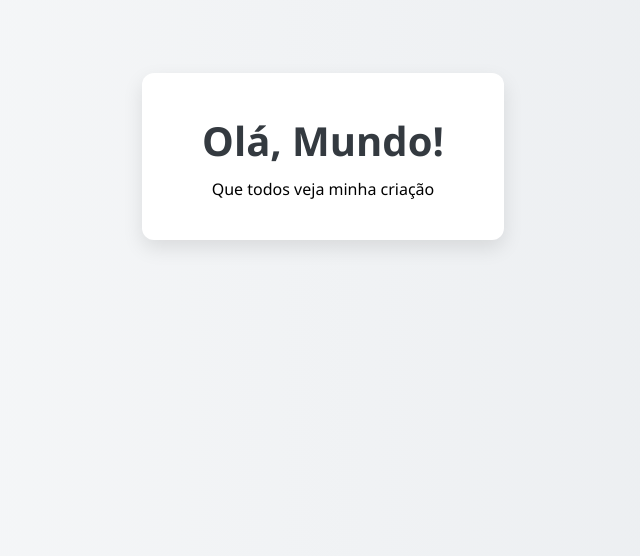
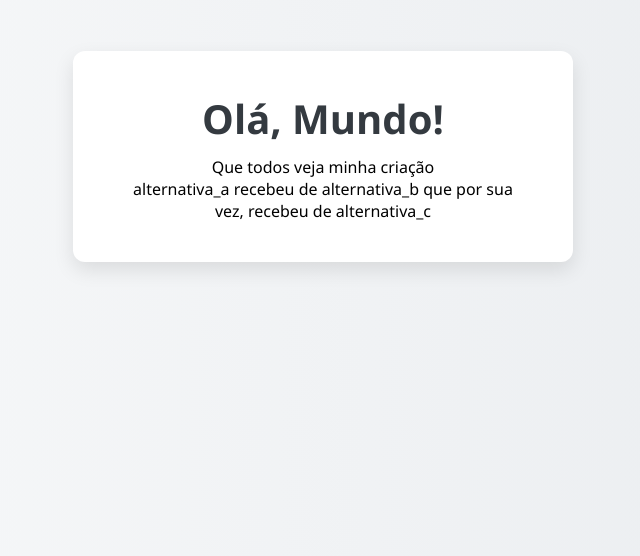
Before and after one commit to leonine1983/git_aula1, a plain HTML site: page index.html in a window 1280 px wide. Shown: the part 244-800 px from the top of the page, without its empty margins (317-957 px from the left). Drawn offline with Linux system fonts and the light colour scheme.

Commit message:
merge all

```diff
--- a/index.html
+++ b/index.html
@@ -51,6 +51,7 @@
     <div class="container">
         <h1>Olá, Mundo!</h1>
         <p>Que todos veja minha criação</p>
+        <p>alternativa_a recebeu de alternativa_b que por sua vez, recebeu de alternativa_c</p>
     </div>
 </body>
 </html>
```
